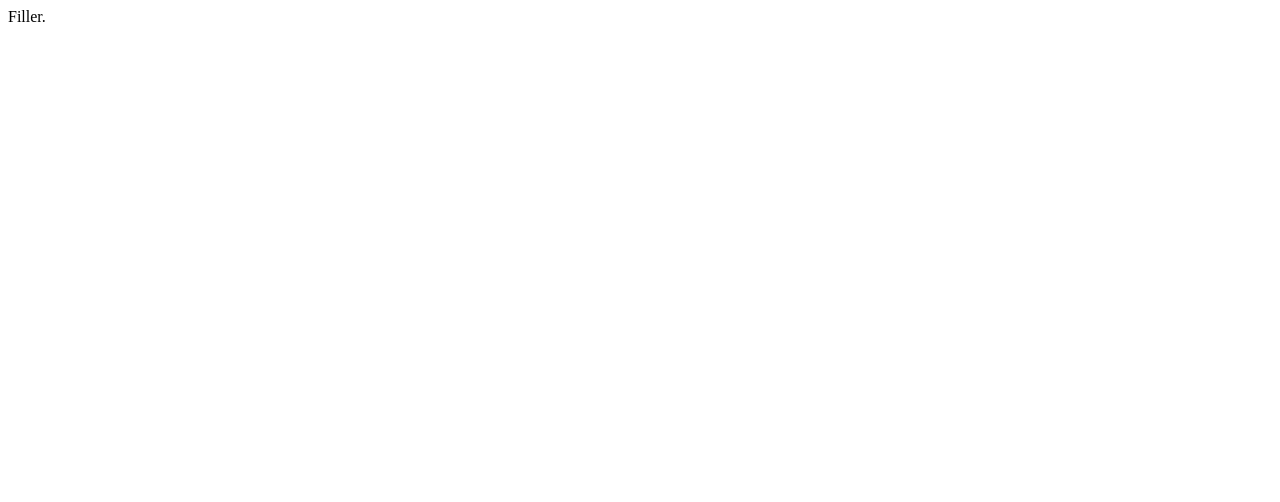
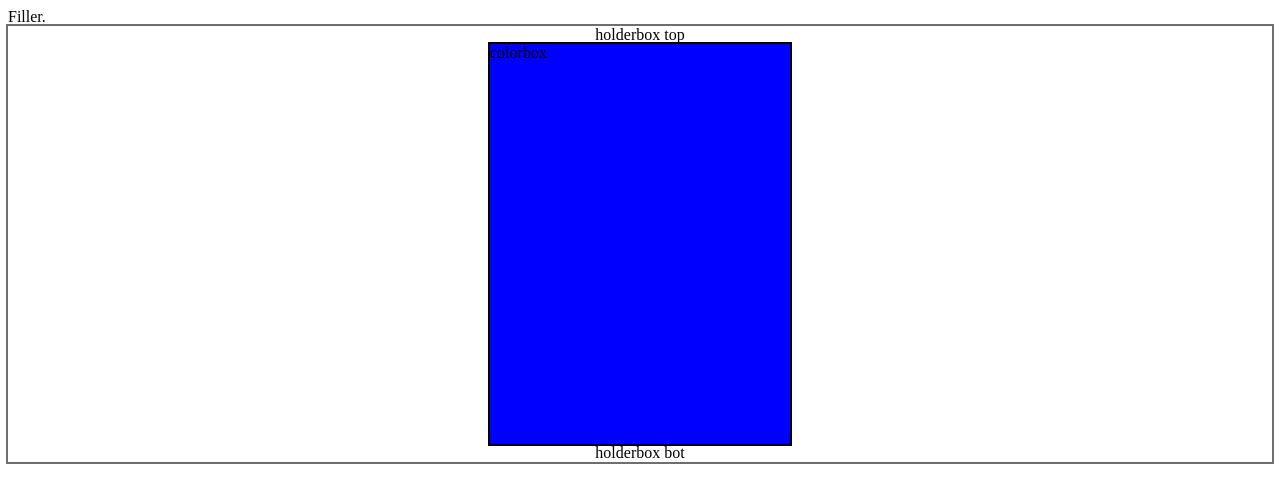
Before and after one commit to xnd0/Pretty_Colors, a plain HTML site: page index.html in a window 1280 px wide. Drawn offline with Linux system fonts and the light colour scheme.

Commit message:
filler colorbox placed

```diff
--- a/index.html
+++ b/index.html
@@ -12,6 +12,16 @@
 <body>
     Filler.
 
+    <div class="holderbox">
+        holderbox top
+
+        <div class="colorbox">
+            colorbox
+        </div>
+
+        holderbox bot
+    </div>
+
     <script src="./script.js"></script>
 </body>
 
--- a/style.css
+++ b/style.css
@@ -0,0 +1,19 @@
+/* --------------------------- */
+/* -------- CSS Sheet -------- */
+/* --------------------------- */
+
+
+.holderbox {
+    outline: 2px solid rgb(112, 111, 111);
+
+    display: flex;
+    flex-direction: column;
+    align-items: center;
+}
+
+.colorbox {
+    background-color: blue;
+    outline: 2px solid black;
+    width: 300px;
+    height: 400px;
+}
```
